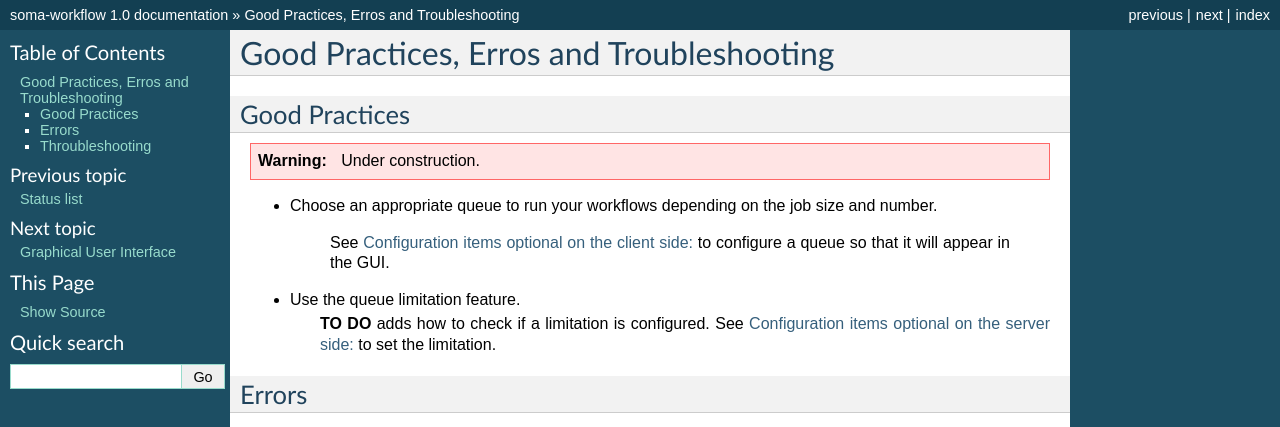
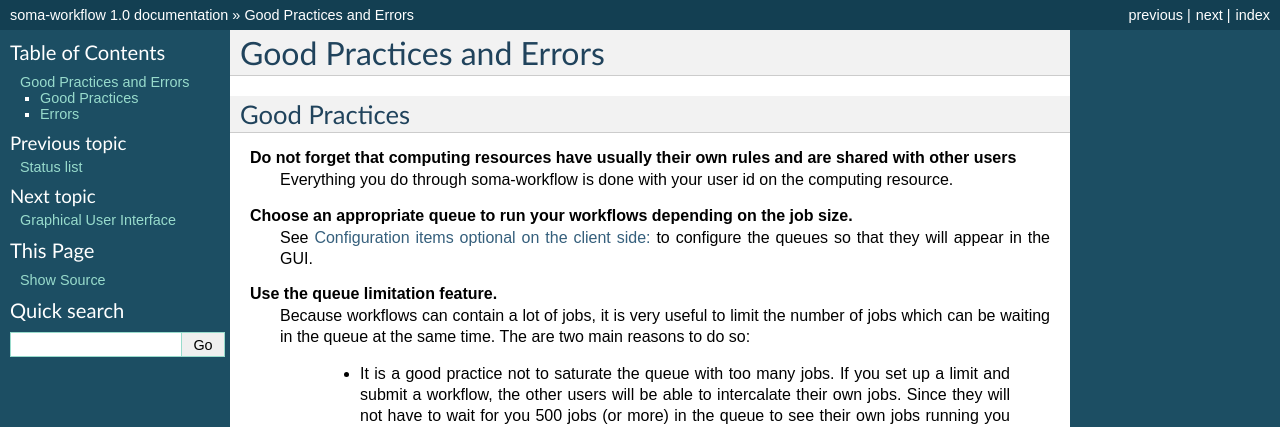
Before and after one commit to populse/soma-workflow, a Sphinx documentation site: the page built from doc/source/errors_troubleshooting.txt, in a window 1280 px wide and 1400 px high. Shown: the top 427 px of the window. Built offline with Sphinx 7.4.7, drawn with Linux system fonts in a browser that asks for light colours; some of the changed text lies outside the part shown.

Commit message:
documentation: Good practices

```diff
--- a/doc/source/errors_troubleshooting.txt
+++ b/doc/source/errors_troubleshooting.txt
@@ -1,33 +1,66 @@
 
 .. _good_pratices_troubleshooting:
 
-=========================================
-Good Practices, Erros and Troubleshooting
-=========================================
+=========================
+Good Practices and Errors
+=========================
 
 Good Practices
 ==============
 
-.. warning::
-  Under construction.
+**Do not forget that computing resources have usually their own rules and are shared with other users**
+  Everything you do through soma-workflow is done with your user id on the
+  computing resource.
 
+**Choose an appropriate queue to run your workflows depending on the job size.**
+  See :ref:`conf_client_option` to configure the queues so that they will appear
+  in the GUI.
 
-* Choose an appropriate queue to run your workflows depending on the job size
-  and number.
-    See :ref:`conf_client_option` to configure a queue so that it will appear
-    in the GUI.
+**Use the queue limitation feature.**
+  Because workflows can contain a lot of jobs, it is very useful to limit the
+  number of jobs which can be waiting in the queue at the same time. The are
+  two main reasons to do so:
 
+    * It is a good practice not to saturate the queue with too many jobs. If
+      you set up a limit and submit a workflow, the other users will be able to
+      intercalate their own jobs. Since they will not have to wait for you 500
+      jobs (or more) in the queue to see their own jobs running you will not
+      receive angry phone call.
+    * On some computing resources, the limit is configured in the DRMS. If you
+      try to submit a job while you already reached the limit it will produce an
+      error.
 
-* Use the queue limitation feature.
-    **TO DO** adds how to check if a limitation is configured.
-    See :ref:`conf_server_option` to set the limitation.
+  When the limit is set up, the jobs which are ready to be submitted but are
+  waiting because the limit is reached have the status "pending" (see
+  :ref:`status_list`).
+  See :ref:`conf_server_option` to set up the limitation.
 
+.. note:: To limit the number of job in the queue does not limit the number of
+    job which can run in parallel. However, because the other users can
+    intercalate their own jobs and because of the system delay, it can take
+    more time to get all the jobs running. In this case, the next tip is
+    especially relevant (do not build workflows with too many short jobs).
 
+**Do not build workflows with too many short jobs.**
+  Depending on the system the time for the jobs to be submitted is variable
+  and is usually not instantaneous. To take advantage of running your
+  workflow in parallel, the jobs should not be to short: more than 1 minute
+  usually.
+
+**Use RSA key**
+  So that you will not have to type you password every time you open the GUI or
+  create a WorklfowController object.
+
+**Open only one application at a time in the light mode.**
+  This will be fixed in a future version.
+
+..
+  Use working directory transfer when possible.
 
 Errors
 ======
 
-Here is the list of the various error that can occur when using
+Here is the list of the various error which can occur when using
 soma-workflow.
 
 .. currentmodule::errors
@@ -46,10 +79,19 @@
 
 .. autoclass:: errors.UnknownObjectError(Exception)
 
+.. autoclass:: errors.EngineError(Exception)
 
+.. autoclass:: errors.DatabaseError(Exception)
 
-Throubleshooting
-================
+..
+  Troubleshooting
+  ================
+  ..
+    * WARNING status
 
-.. warning::
-  Under construction.
+    * engine process killed by the administrator
+
+    * error type => action
+
+  .. warning::
+    Under construction.
--- a/doc/source/status_list.txt
+++ b/doc/source/status_list.txt
@@ -144,6 +144,7 @@
   |tr_cr_to_c| **transfering cr->client**
     The file(s) are being transfered from the computing resource to the client.
 
+..
   |under_edition| **under edition**
     The file(s) are under edition, they are output and/or input of a running
     job.
```
